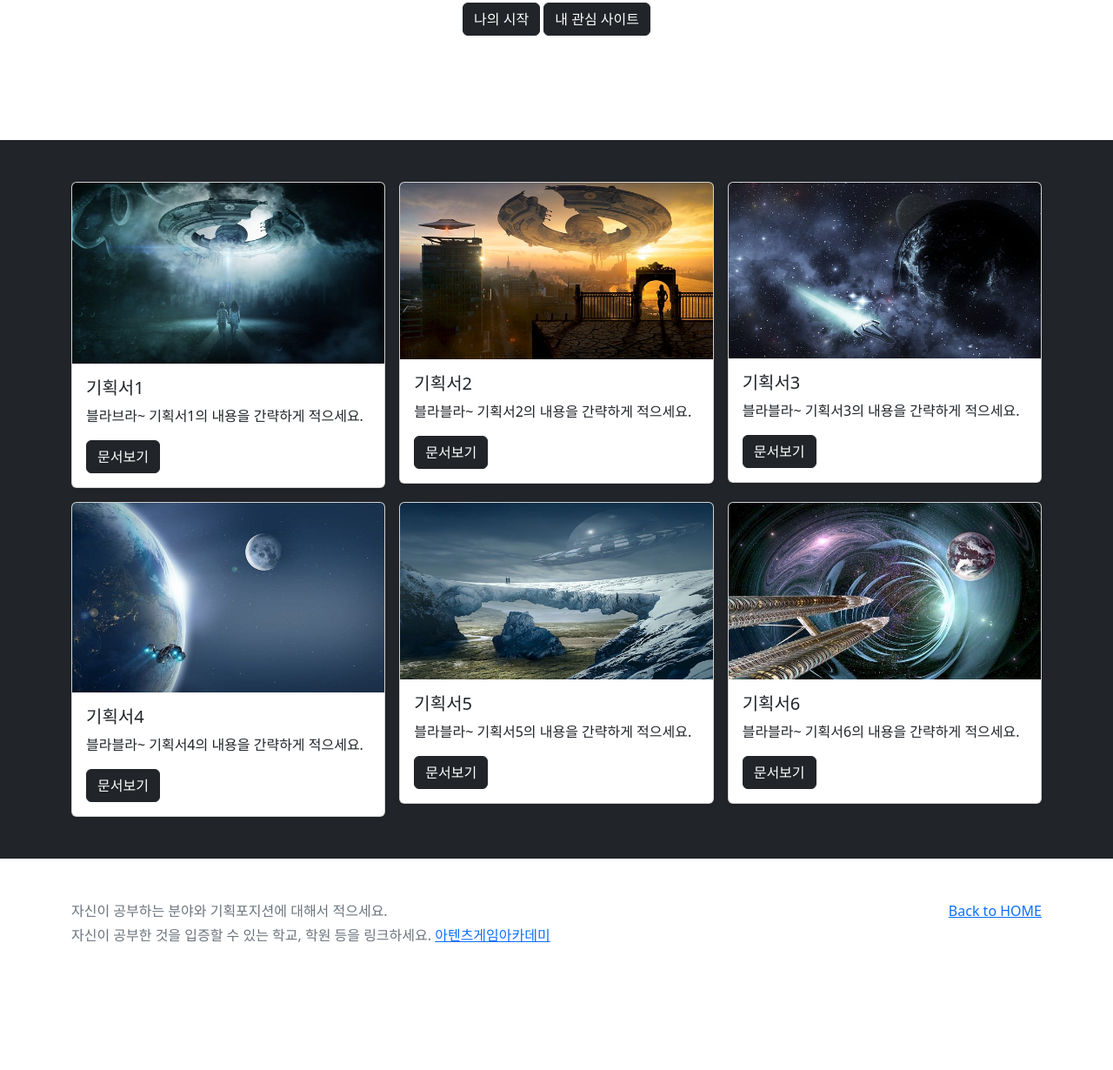
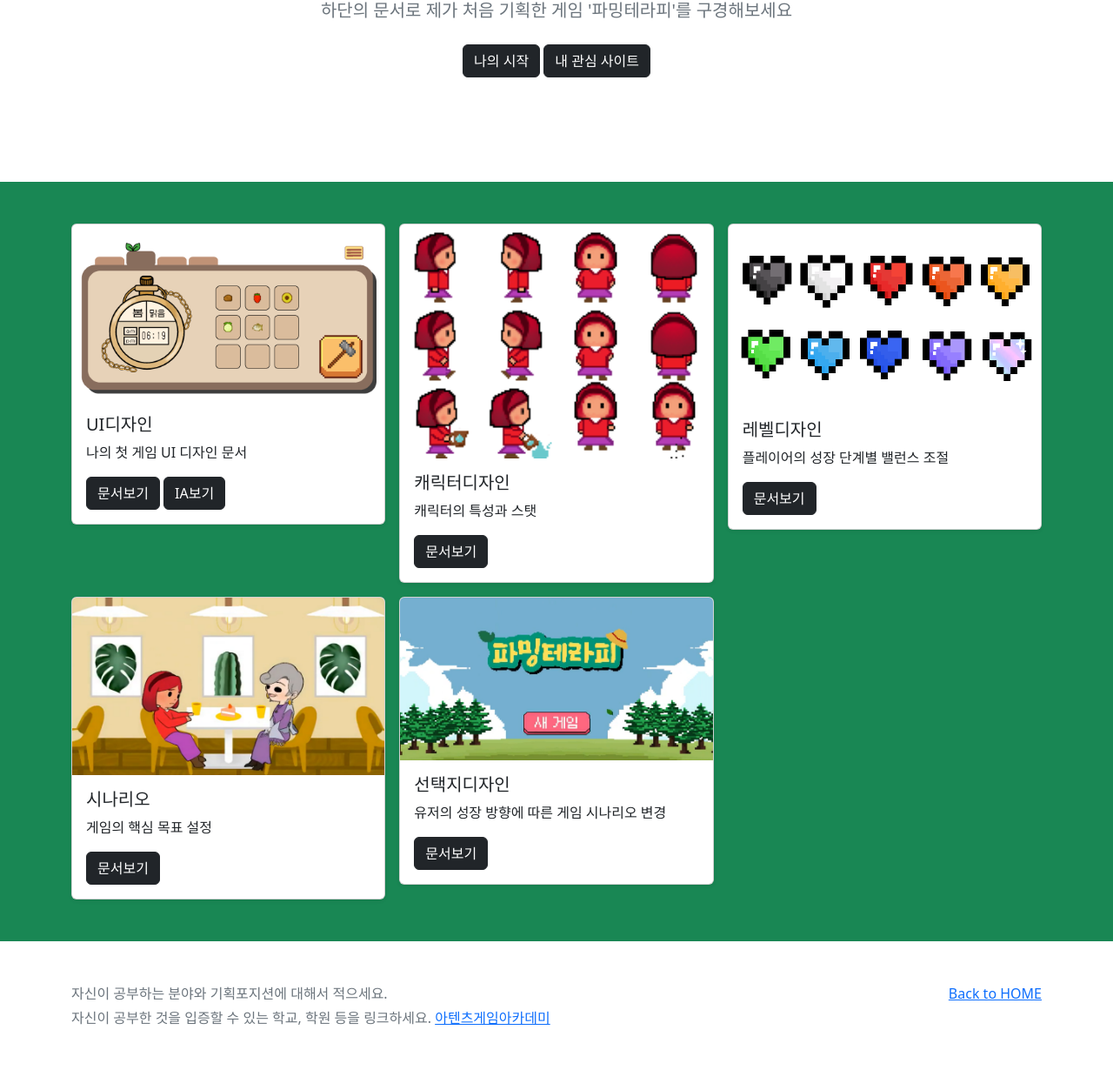
Before and after one commit to YDH890/ydhwebsite01, a plain HTML site: page pages/mainpage.html in a window 1280 px wide. Shown: the part 259-1489 px from the top of the page at 87% size. Before the commit the page ends 1394 px from the top, so only its background shows below. Drawn offline with nearby package versions, Linux system fonts and the light colour scheme.

Commit message:
Add files via upload

```diff
--- a/pages/mainpage.html
+++ b/pages/mainpage.html
@@ -95,15 +95,16 @@
       <div class="container">
         <div class="row">
           <div class="col-sm-8 col-md-7 py-4">
-            <h4 class="text-white">인사말 등을 적으세요!</h4>
-            <p class="text-muted">게임기획자로서의 자신의 철학이나 자기소개를 적으세요.</p>
+            <h4 class="text-white">윤다희의 게임기획 포트폴리오</h4>
+            <p class="text-white">게임기획 초짜의 포트폴리오 사이트입니다</p>
           </div>
           <div class="col-sm-4 offset-md-1 py-4">
             <h4 class="text-white">Pick Me!</h4>
             <ul class="list-unstyled">
-              <li><a href="#" class="text-white">연락처를 적으세요</a></li>
-              <li><a href="#" class="text-white">대략적인 주거지를 적으세요</a></li>
-              <li><a href="#" class="text-white">이메일 정도를 적으세요</a></li>
+              <li><a href="#" class="text-white">010-4876-3378</a></li>
+              <li><a href="#" class="text-white">경기도 고양시 행신동</a></li>
+              <li><a href="#" class="text-white">dabocchi890@naver.com</a></li>
+              <!-- #에 링크 넣어서 누르면 이동되게 만들 수 있음 -->
             </ul>
           </div>
         </div>
@@ -117,7 +118,7 @@
             viewBox="0 0 24 24">
             <path d="M23 19a2 2 0 0 1-2 2H3a2 2 0 0 1-2-2V8a2 2 0 0 1 2-2h4l2-3h6l2 3h4a2 2 0 0 1 2 2z" />
             <circle cx="12" cy="13" r="4" /></svg>
-          <strong>자신의이름</strong>
+          <strong>윤다희</strong>
         </a>
         <button class="navbar-toggler" type="button" data-bs-toggle="collapse" data-bs-target="#navbarHeader"
           aria-controls="navbarHeader" aria-expanded="false" aria-label="Toggle navigation">
@@ -131,70 +132,72 @@
     <section class="py-5 text-center container">
       <div class="row py-lg-5">
         <div class="col-lg-6 col-md-8 mx-auto">
-          <h1 class="fw-light">게임기획 지망분야 적으세요.</h1>
-          <p class="lead text-muted">작성한 게임기획 포트폴리오에 대한 전반적인 내역 등을 적으세요.</p>
+          <h1 class="fw-light">이벤트, 컨텐츠 기획을 희망합니다</h1>
+          <p class="lead text-muted">하단의 문서로 제가 처음 기획한 게임 '파밍테라피'를 구경해보세요</p>
           <p>
-            <a href="https://atentsgame.com/" class="btn btn-dark my-2">나의 시작</a>
-            <a href="https://google.com" class="btn btn-dark my-2">내 관심 사이트</a>
+            <a href="https://www.notion.so/UXUI-b5bdeae1389b44ab8bf69b9a0b889be4?pvs=4" class="btn btn-dark my-2">나의 시작</a>
+            <a href="https://awesomepiece.com/" class="btn btn-dark my-2">내 관심 사이트</a>
           </p>
         </div>
       </div>
     </section>
 
-    <div class="album py-5 bg-dark">
+    <div class="album py-5 bg-success">
       <div class="container">
         <div class="row row-cols-1 row-cols-sm-2 row-cols-md-3 g-3">
           <div class="col">
             <div class="card shadow-sm" width="100%">
-              <img src="/images/spaceship01.jpg" class="card-img-top" alt="우주선1">
+              <img src="/images/inventory_ui.png" class="card-img-top" alt="우주선1">
               <div class="card-body">
-                <h5 class="card-title">기획서1</h5>
-                <p class="card-text">블라브라~ 기획서1의 내용을 간략하게 적으세요.</p>
+                <h5 class="card-title">UI디자인</h5>
+                <p class="card-text">나의 첫 게임 UI 디자인 문서</p>
                 <a href="/pages/page01.html" class="btn btn-dark">문서보기</a>
+                <a href="/pages/page01-1.html" class="btn btn-dark">IA보기</a>
+                <!-- 커서를 맨 마지막에 놓고 alert+shift+방향키로 복사가능 -->
               </div>
             </div>
           </div>
           <div class="col">
             <div class="card shadow-sm" width="100%">
-              <img src="/images/spaceship02.jpg" class="card-img-top" alt="우주선2">
+              <img src="/images/character.png" class="card-img-top" alt="우주선2">
               <div class="card-body">
-                <h5 class="card-title">기획서2</h5>
-                <p class="card-text">블라블라~ 기획서2의 내용을 간략하게 적으세요.</p>
+                <h5 class="card-title">캐릭터디자인</h5>
+                <p class="card-text">캐릭터의 특성과 스탯</p>
                 <a href="/pages/page02.html" class="btn btn-dark">문서보기</a>
               </div>
             </div>
           </div>
           <div class="col">
             <div class="card shadow-sm" width="100%">
-              <img src="/images/spaceship03.jpg" class="card-img-top" alt="우주선3">
+              <img src="/images/level.png" class="card-img-top" alt="우주선3">
               <div class="card-body">
-                <h5 class="card-title">기획서3</h5>
-                <p class="card-text">블라블라~ 기획서3의 내용을 간략하게 적으세요.</p>
+                <h5 class="card-title">레벨디자인</h5>
+                <p class="card-text">플레이어의 성장 단계별 밸런스 조절</p>
                 <a href="/pages/page03.html" class="btn btn-dark">문서보기</a>
               </div>
             </div>
           </div>
           <div class="col">
             <div class="card shadow-sm" width="100%">
-              <img src="/images/spaceship04.jpg" class="card-img-top" alt="우주선4">
+              <img src="/images/story.png" class="card-img-top" alt="우주선4">
               <div class="card-body">
-                <h5 class="card-title">기획서4</h5>
-                <p class="card-text">블라블라~ 기획서4의 내용을 간략하게 적으세요.</p>
+                <h5 class="card-title">시나리오</h5>
+                <p class="card-text">게임의 핵심 목표 설정</p>
                 <a href="/pages/page04.html" class="btn btn-dark">문서보기</a>
               </div>
             </div>
           </div>
           <div class="col">
             <div class="card shadow-sm" width="100%">
-              <img src="/images/spaceship05.jpg" class="card-img-top" alt="우주선5">
+              <img src="/images/title.png" class="card-img-top" alt="우주선5">
               <div class="card-body">
-                <h5 class="card-title">기획서5</h5>
-                <p class="card-text">블라블라~ 기획서5의 내용을 간략하게 적으세요.</p>
+                <h5 class="card-title">선택지디자인</h5>
+                <p class="card-text">유저의 성장 방향에 따른 게임 시나리오 변경</p>
                 <a href="/pages/page05.html" class="btn btn-dark">문서보기</a>
               </div>
             </div>
           </div>
-          <div class="col">
+          <!-- <div class="col">
             <div class="card shadow-sm" width="100%">
               <img src="/images/spaceship06.jpg" class="card-img-top" alt="우주선6">
               <div class="card-body">
@@ -204,6 +207,36 @@
               </div>
             </div>
           </div>
+          <div class="col">
+            <div class="card shadow-sm" width="100%">
+              <img src="/images/spaceship06.jpg" class="card-img-top" alt="우주선6">
+              <div class="card-body">
+                <h5 class="card-title">기획서7</h5>
+                <p class="card-text">블라블라~ 기획서6의 내용을 간략하게 적으세요.</p>
+                <a href="/pages/page06.html" class="btn btn-dark">문서보기</a>
+              </div>
+            </div>
+          </div>
+          <div class="col">
+            <div class="card shadow-sm" width="100%">
+              <img src="/images/spaceship06.jpg" class="card-img-top" alt="우주선6">
+              <div class="card-body">
+                <h5 class="card-title">기획서8</h5>
+                <p class="card-text">블라블라~ 기획서6의 내용을 간략하게 적으세요.</p>
+                <a href="/pages/page06.html" class="btn btn-dark">문서보기</a>
+              </div>
+            </div>
+          </div>
+          <div class="col">
+            <div class="card shadow-sm" width="100%">
+              <img src="/images/spaceship06.jpg" class="card-img-top" alt="우주선6">
+              <div class="card-body">
+                <h5 class="card-title">기획서9</h5>
+                <p class="card-text">블라블라~ 기획서6의 내용을 간략하게 적으세요.</p>
+                <a href="/pages/page06.html" class="btn btn-dark">문서보기</a>
+              </div>
+            </div>
+          </div> -->
 
         </div>
       </div>
```
Also changed, not shown: pages/page01-1.html (added, +30 -0 lines), images/character.png (added), images/inventory_ui.png (added), images/level.png (added), images/story.png (added), images/title.png (added).
